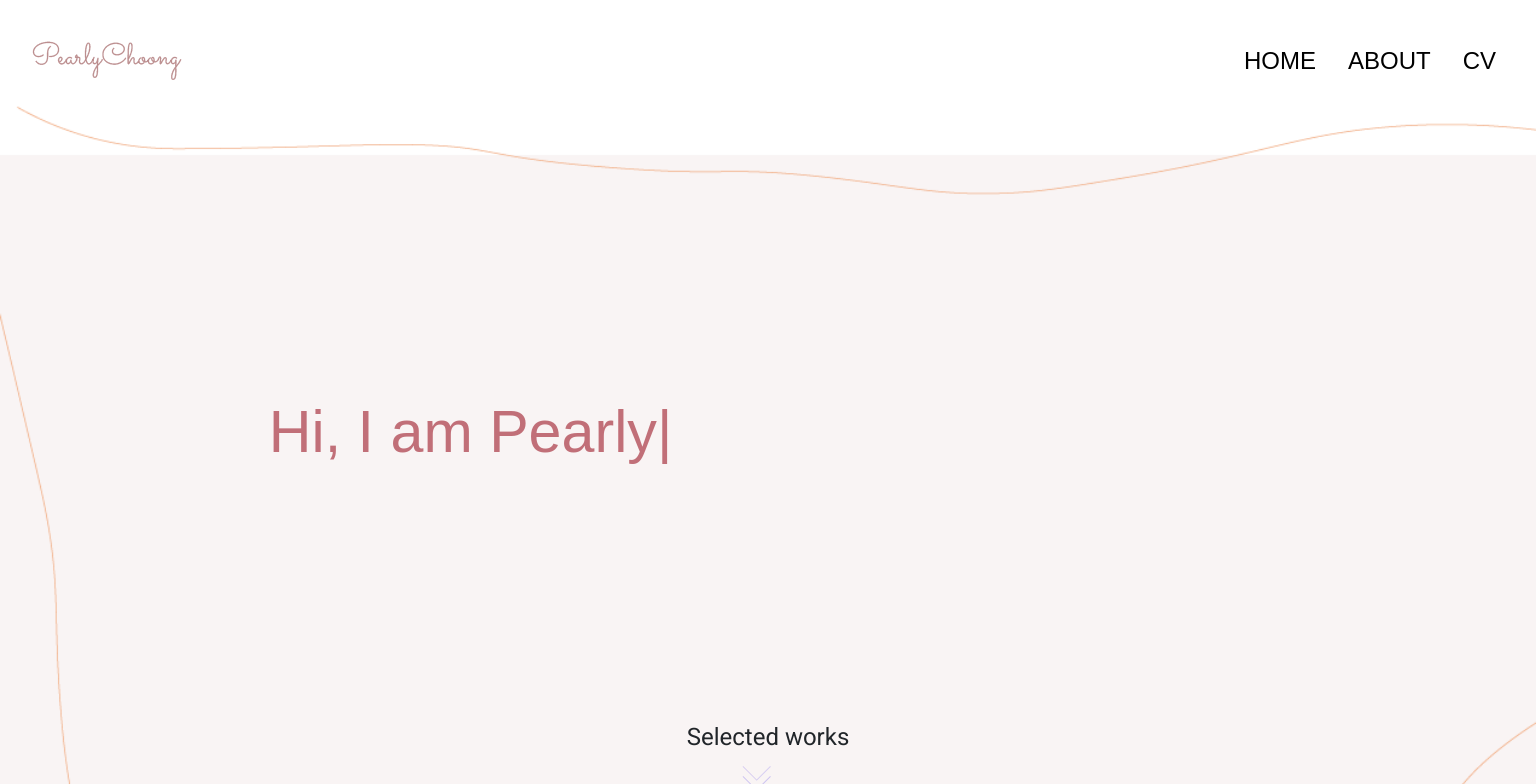
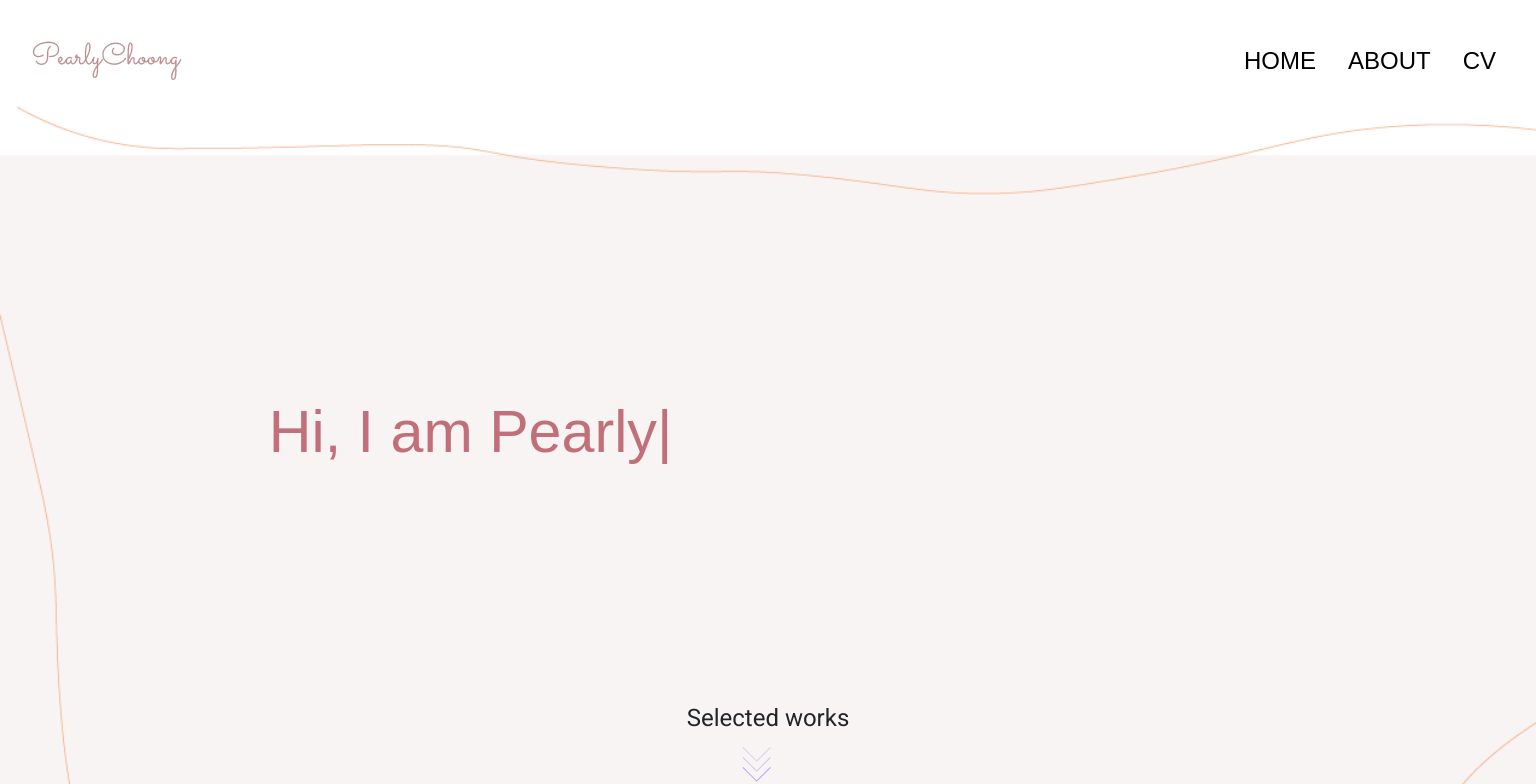
Before and after one commit to Pearly-choong/portfolio-site, a React (Create React App) app in the folder client/: page / in a window 1536 px wide. Both pictures are taken after a click on the button "Enter". Shown: the top 784 px of the page. Built offline with nearby package versions, Linux system fonts and the light colour scheme; a web font is replaced by a local one.

Commit message:
fix media query

```diff
--- a/client/src/shared/_mediaQuery.scss
+++ b/client/src/shared/_mediaQuery.scss
@@ -184,7 +184,7 @@
 @media only screen and (min-width: 1360px) {
 
     .indicator {
-        top: 70%;
+        top: 68%;
     }
 
 
```
